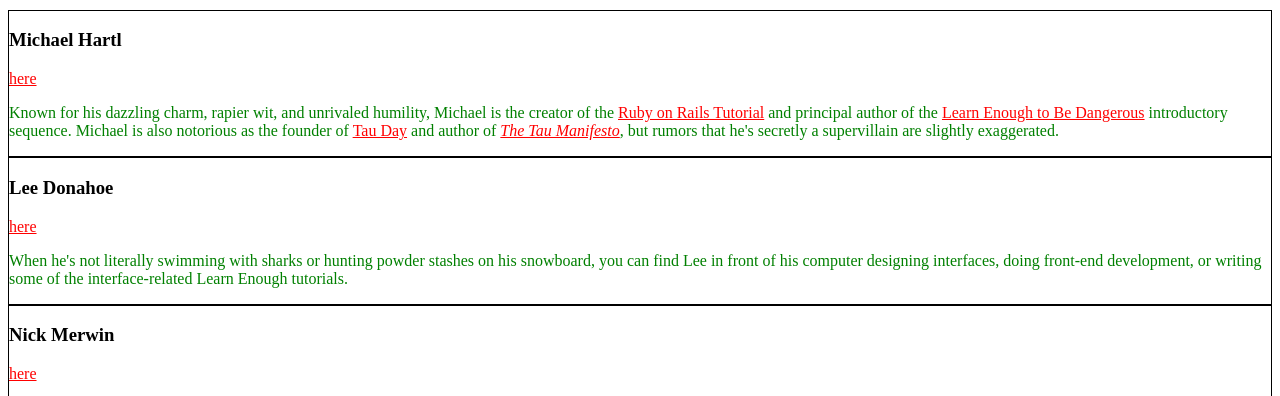
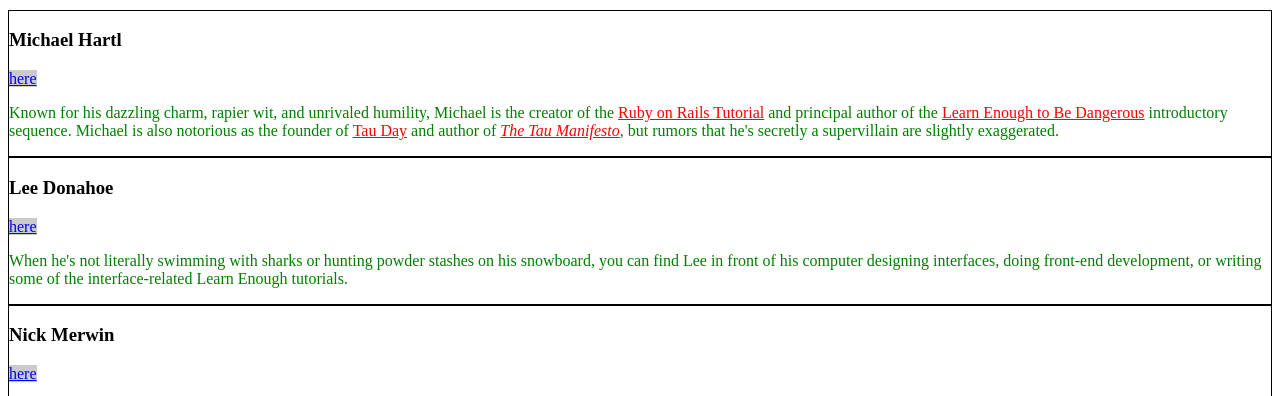
Before and after one commit to grub-basket/grub-basket.github.io, a plain HTML site: page index.html in a window 1280 px wide. Shown: the part 191-587 px from the top of the page. Drawn offline with Linux system fonts and the light colour scheme.

Commit message:
Change color format and add semi-transparent background to social links | 3.1

```diff
--- a/index.html
+++ b/index.html
@@ -6,12 +6,13 @@
     <style>
       /* GLOBAL STYLES */
       a {
-        color: red;
+        color: #f00;
       }
 
       /* SOCIAL STYLES */
      .social-link {
         color: blue;
+        background: rgba(150, 150, 150, 0.5);
       }
 
       /* BIO STYLES */
@@ -39,7 +40,7 @@
     <h2>I'm an h2</h2>
     <div class="bio-box">
       <h3>Michael Hartl</h3>
-      <a href="http://twitter.com/mhartl">here</a>
+      <a href="http://twitter.com/mhartl" class="social-link">here</a>
       <div class="bio-copy">
         <p>
           Known for his dazzling charm, rapier wit, and unrivaled humility,
@@ -58,7 +59,7 @@
     </div>
     <div class="bio-box">
       <h3>Lee Donahoe</h3>
-      <a href="https://twitter.com/leedonahoe">here</a>
+      <a href="https://twitter.com/leedonahoe" class="social-link">here</a>
       <div class="bio-copy">
         <p>
           When he's not literally swimming with sharks or hunting powder stashes on
@@ -70,7 +71,7 @@
     </div>
     <div class="bio-box">
       <h3>Nick Merwin</h3>
-      <a href="https://twitter.com/nickmerwin">here</a>
+      <a href="https://twitter.com/nickmerwin" class="social-link">here</a>
       <div class="bio-copy">
         <p>
           You may have seen him shredding guitar live with Capital Cities on Jimmy
```
